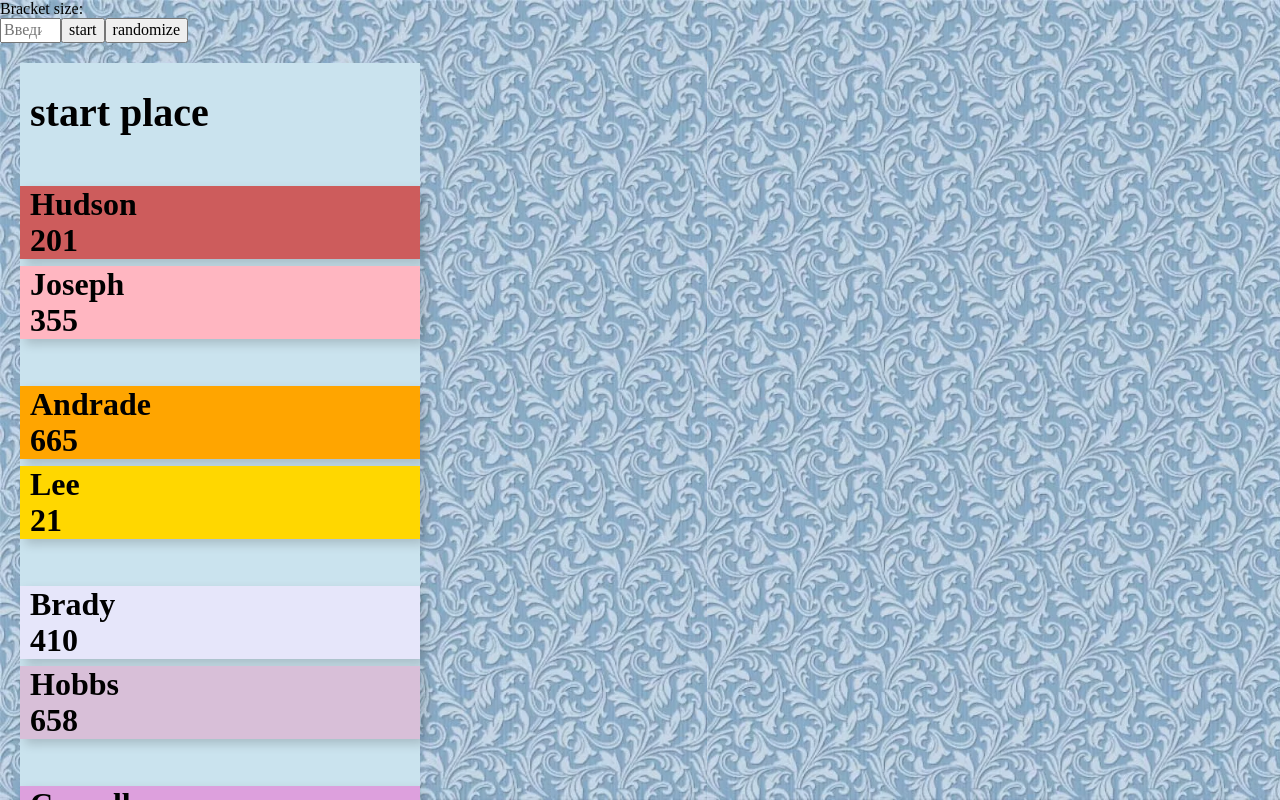
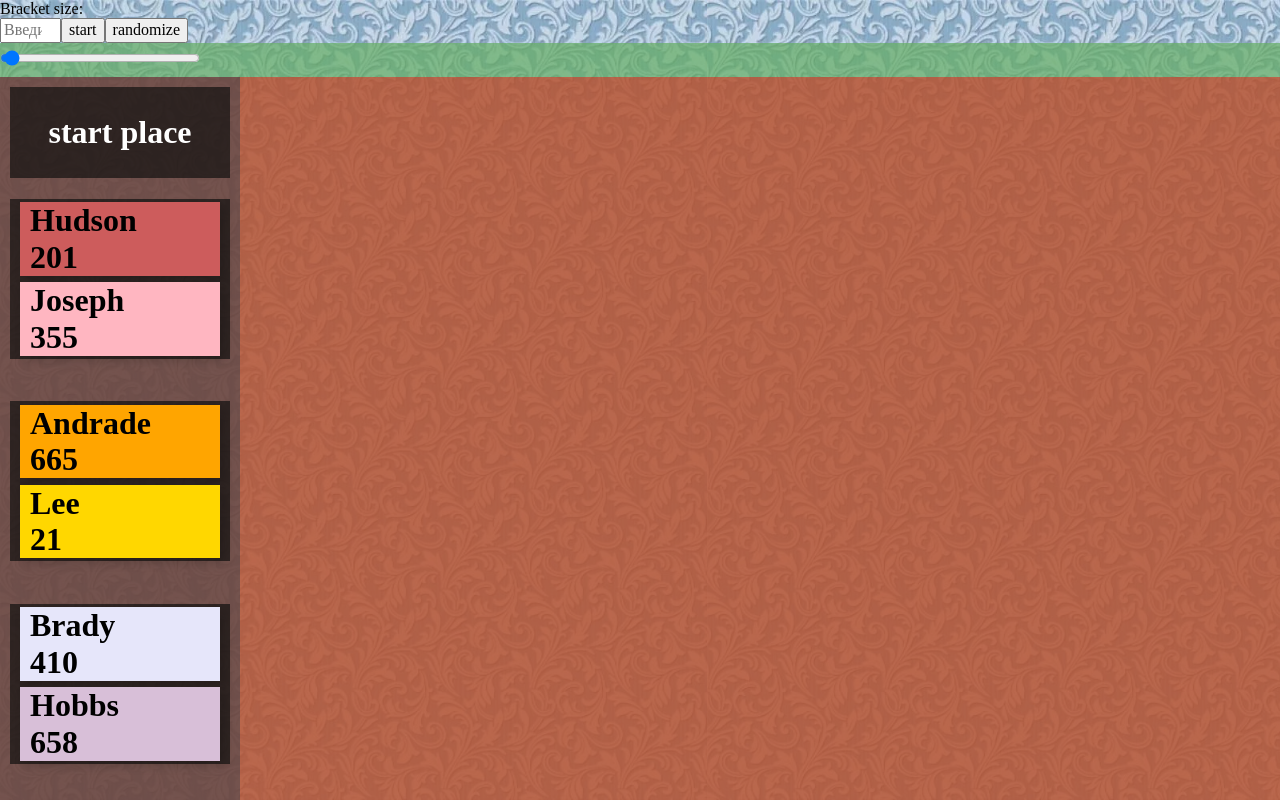
Before and after one commit to thewside/tournament-bracket, a React (Create React App) app: page / in a window 1280 px wide. Shown: the top 800 px of the page. Built offline with nearby package versions, Linux system fonts and the light colour scheme.

Commit message:
scale + pan update

```diff
--- a/src/App.scss
+++ b/src/App.scss
@@ -1,5 +1,10 @@
 html body .main{
     height: 100%;
+    width: 100%;
+    overflow: hidden;
+}
+.main {
+    z-index: 989;
 }
 body {
     background-image: url("./images/background.webp");
--- a/src/App.tsx
+++ b/src/App.tsx
@@ -85,13 +85,16 @@ export const App: React.FC = () => {
             result[i] = result[j]
             result[j] = t
         }
+        for(let i = 0; i < result.length; i++) {
+            result[i].position = i
+        }
+        console.log(result)
         return result as Array<Player>
     }
 
     const mixPlayers = (): void => {
         if(!players) return
         if(round && round > 1) return
-        console.log([...shuffle(players)])
         setPlayers(() => [...shuffle(players)])
     }
 
@@ -197,7 +200,7 @@ export const App: React.FC = () => {
         if(isNaN(dropPlayer)) return
 
         if (players.length > 0) {
-            setPlayers((prev: Array<Player> | null): any => {
+            setPlayers((prev: Array<Player> | null): Array<Player> | null => {
                 if(prev) {
                     const result = [...prev]
                     const temp = prev[dragPlayer]
@@ -229,16 +232,16 @@ export const App: React.FC = () => {
                     }
                     }}
             />
-             <button
-                onMouseDown={() => {
-                    if(round) return
-                    setRound(prev => prev ? prev + 1 : 1)
-                }}
+            <button
+               onMouseDown={() => {
+                   if(round) return
+                   setRound(prev => prev ? prev + 1 : 1)
+            }}
             >start</button>
             <button
                 onMouseDown={() => mixPlayers()}
             >randomize</button>
-            <HandlerPlayerContext.Provider value={{players: handlerPlayersState}} >
+            <HandlerPlayerContext.Provider value={{players: handlerPlayersState}}>
                 <PlayersBlock bracket={bracket}/>
             </HandlerPlayerContext.Provider>
         </div>
--- a/src/components/players-block/players-block.scss
+++ b/src/components/players-block/players-block.scss
@@ -1,4 +1,27 @@
+.main-block-container  {
+    background-color: rgba(104, 175, 104, 0.729);
+    height: 100%;
+    width: 100%;
+    overflow: hidden;
+    position: relative;
+    top: 0;
+    left: 0;
+}
+.block-container {
+    background-color: rgba(255, 0, 0, 0.448);
+    height: 100%;
+}
 .players-block {
-    padding: 10px;
+    position: absolute;
+    z-index: 995;
     display: flex;
+    background-color: rgba(19, 56, 79, 0.418);
+    cursor: grab;
 }
+
+.block-slider {
+    position: relative;
+    z-index: 996;
+    width: 200px;
+    height: 30px;
+}
--- a/src/components/players-block/players-block.tsx
+++ b/src/components/players-block/players-block.tsx
@@ -1,4 +1,5 @@
 import "./players-block.scss"
+import React, { useEffect, useRef, useState } from "react"
 import { PlayersBracket } from "../players-bracket/players-bracket"
 
 interface Player {
@@ -22,11 +23,23 @@ interface Main {
     bracket?: Bracket
 }
 
+
+
+interface Pos {
+    x?: number
+    y?: number
+    scale?: number
+    panning?: boolean
+    start?: {startX?: number, startY?: number}
+}
+
+let constProps = {
+    offsetTop: 0
+}
 export const PlayersBlock: React.FC<Main> = ({bracket}) => {
     const startBracket: Bracket | null = bracket?.children?.[0] || null
     const getBracketBlocks = () => {
         const result: Array<Bracket> | null = []
-
         let next: Bracket | null | undefined = startBracket
         let count = 0
 
@@ -54,11 +67,144 @@ export const PlayersBlock: React.FC<Main> = ({bracket}) => {
         return result
     }
 
+
+
+    const containerRef = useRef<HTMLInputElement | null>(null)
+    const [pos, setPos] = useState<Pos>({
+        x: 0,
+        y: 0,
+        scale: 1,
+        start: {
+            startX: 0,
+            startY: 0
+        }
+    })
+    let panning = false
+    const drag = (e: React.MouseEvent): void => {
+        if(e.button > 0) return
+        const clickTarget = e.target as HTMLElement
+        if(clickTarget.dataset.playerid) return
+        panning = true
+
+        const mainBlock = containerRef.current!
+        const properties = mainBlock.getBoundingClientRect()
+
+        if(constProps.offsetTop === 0) {
+            constProps = {
+                ...constProps,
+                    offsetTop: properties.top
+            }
+        }
+
+        // mouse coords witn shift left and top = 0, 0
+        const shiftX = e.clientX - properties.left
+        const shiftY = Math.floor(e.clientY - properties.top)
+
+        let posX = e.pageX - shiftX
+        let posY = e.pageY - shiftY
+
+        setPos(prev => ({
+            ...prev,
+                    ...prev.start,
+                        startX: posX,
+                        startY: posY
+        }))
+
+        const move = (e: MouseEvent): void => {
+            e.preventDefault()
+            if (!panning) return
+            posX = e.pageX - shiftX,
+            posY = e.pageY - shiftY
+            setPos(prev => ({
+                ...prev,
+                    x: posX,
+                    y: posY - constProps.offsetTop
+            }))
+        }
+
+        const drop = (): void => {
+            panning = false,
+            window.removeEventListener("mousemove", move)
+            window.removeEventListener("mouseup", drop)
+        }
+
+        window.addEventListener("mousemove", move)
+        window.addEventListener("mouseup", drop)
+    }
+
+    const sliderRef = useRef<HTMLInputElement | null>(null)
+    const onScroll = (e: React.WheelEvent) => {
+        const mainBlock = containerRef.current!
+        const properties = mainBlock.getBoundingClientRect()
+        if(constProps.offsetTop === 0) {
+            constProps = {
+                ...constProps,
+                    offsetTop: properties.top
+            }
+        }
+
+        const delta = e.deltaY * -0.001
+        const newScale = pos.scale! + delta
+        const ratio = 1 - newScale / pos.scale!
+        const newX = pos.x! + (e.clientX - pos.x!) * ratio
+        const newY = pos.y! + (e.clientY - pos.y! - containerRef.current!.offsetTop) * ratio
+
+        if(newScale < 0.4) {
+            return
+        }else if(newScale > 5) {
+            return
+        }
+        setPos(prev => ({
+            ...prev,
+                scale: newScale,
+                x: newX,
+                y: newY
+        }))
+        sliderRef.current!.valueAsNumber = newScale * 100
+    }
+
+    const sliderChange = (e: React.ChangeEvent<HTMLInputElement>) => {
+        setPos(prev => ({
+            ...prev,
+                scale: e.target.valueAsNumber / 100,
+        }))
+    }
+
     return (
-        <div className="players-block">
-            {getBracketBlocks()?.map((round, index) => {
-                return <PlayersBracket key={index} round={round} isFirst={index === 0 ? true : false}/>
-            })}
+        <div className="main-block-container">
+            <input type="range" min="40" max="500" step="1"
+                ref={sliderRef}
+                className="block-slider"
+                onChange={sliderChange}
+            />
+            <div className="block-container">
+                <div
+                    className="players-block"
+                    ref={containerRef}
+                    onWheelCapture={onScroll}
+                    onMouseDown={drag}
+                    style={{transformOrigin: "0 0", transform: `translate(${pos.x}px, ${pos.y}px) scale(${pos.scale})`}}
+                >
+                    {getBracketBlocks()?.map((round, index) => {
+                        return <PlayersBracket
+                            key={index}
+                            block={containerRef.current}
+                            round={round}
+                            isFirst={index === 0 ? true : false}
+                        />
+                    })}
+                </div>
+            </div>
+
         </div>
     )
 }
+
+    // const coords = containerRef.current?.getBoundingClientRect()
+
+    // const sliderChange = (e: React.ChangeEvent): void => {
+    //     const container = containerRef.current
+    //     if(!container) return
+    //     const value = (e.target as HTMLInputElement).valueAsNumber / 100
+    //     const coords = containerRef.current?.getBoundingClientRect()
+    // }
--- a/src/components/players-bracket/players-bracket.scss
+++ b/src/components/players-bracket/players-bracket.scss
@@ -1,50 +1,61 @@
-$playerWidth: 400px;
+$playerWidth: 220px;
 $playerHeight: 80px;
+$blockColor: rgba(0, 6, 6, 0.591);
 
 .bracket-stage{
     display: flex;
     flex-direction: column;
-    background-color: rgb(202, 227, 238);
-    width: $playerWidth;
+    height: auto;
+    width: 100%;
     margin: 10px;
 }
 .name {
-    font-size: 20px;
-    padding-left: 10px;
+    background-color: $blockColor;
+    color: rgb(255, 255, 255);
+    font-size: 1rem;
+    padding: 5px;
+    height: 100px;
+    text-align: center;
+    user-select: none;
 }
 
 .players{
+    width: $playerWidth;
     display: flex;
     flex-direction: column;
     justify-content: space-around;
+    user-select: none;
     height: 100%;
-    user-select: none;
 }
 .pair-player-container {
     height: $playerHeight;
     display: flex;
     flex-direction: column;
     justify-content: center;
+    padding: 10px;
+    background-color: $blockColor;
 }
 .pair {
-    width: $playerWidth;
+    width: 100%;
     height: 200px;
     display: flex;
     flex-direction: column;
     justify-content: center;
 }
 .player {
-    width: $playerWidth;
+    width: 100%;
     padding-left: 10px;
     box-shadow: 5px 5px 10px rgba(0, 0, 0, 0.173);
+    font-size: 2.0rem;
 }
 .player-drag {
+    width: $playerWidth;
     position: absolute;
     pointer-events: none;
+    z-index: 999;
     &:active {
         box-shadow: 5px 5px 10px rgba(0, 0, 0, 0.173);
     }
-    z-index: 999;
 }
 .lightened {
     cursor: pointer;
--- a/src/components/players-bracket/players-bracket.tsx
+++ b/src/components/players-bracket/players-bracket.tsx
@@ -24,11 +24,12 @@ interface Bracket {
 }
 
 interface Main {
-    round: Bracket | null
-    isFirst: boolean
+    block?: HTMLDivElement | null
+    round?: Bracket | null
+    isFirst?: boolean
 }
 
-export const PlayersBracket: React.FC<Main> = ({ round, isFirst}) => {
+export const PlayersBracket: React.FC<Main> = ({block, round, isFirst}) => {
     const value = useContext(HandlerPlayerContext)
     const playerHandler = value?.players
     const refPlayer = useRef<HTMLHeadingElement | null>(null)
@@ -36,7 +37,9 @@ export const PlayersBracket: React.FC<Main> = ({ round, isFirst}) => {
         height: 0,
         width: 0,
         left: 0,
-        top: 0
+        top: 0,
+        blockLeft: 0,
+        blockTop: 0
     }
 
     useEffect(() => {
@@ -49,7 +52,7 @@ export const PlayersBracket: React.FC<Main> = ({ round, isFirst}) => {
                 left: options.left
             }
         }
-    })
+    }, [])
 
     const drag = (e: React.MouseEvent, item: Pair): void => {
         if(e.button > 0) return
@@ -59,15 +62,20 @@ export const PlayersBracket: React.FC<Main> = ({ round, isFirst}) => {
 
         const clickTarget = e.target as HTMLElement
         const options = clickTarget.getBoundingClientRect()
+        const blockProperties = block!.getBoundingClientRect()
+
         properties = {
             ...properties,
-            top: options.top
+            top: options.top,
+            blockLeft: blockProperties.left,
+            blockTop: blockProperties.top
         }
+
         const color = clickTarget.style.backgroundColor
-
         const dragPlayer = Number(clickTarget.dataset.playerid)
         const shiftX = e.clientX - properties.left
-        const shiftY = e.clientY - properties.top
+        const shiftY = Math.floor(e.clientY - properties.top)
+
         let posX = e.pageX - shiftX - clickTarget.offsetLeft
         let posY = e.pageY - shiftY - clickTarget.offsetTop
 
@@ -77,14 +85,34 @@ export const PlayersBracket: React.FC<Main> = ({ round, isFirst}) => {
         const setPosition = (x: number, y: number): void => {
             clickTarget.style.transform = `translate(${x}px, ${y}px)`
         }
+        setPosition(posX, posY)
 
-
-        setPosition(posX, posY)
+        const pageHeight = document.documentElement.clientHeight
+        const scrollHeight = Math.max(
+            document.body.scrollHeight, document.documentElement.scrollHeight,
+            document.body.offsetHeight, document.documentElement.offsetHeight,
+            document.body.clientHeight, document.documentElement.clientHeight
+        )
 
         const move = (e: MouseEvent): void => {
             posX = e.pageX - shiftX - clickTarget.offsetLeft
             posY = e.pageY - shiftY - clickTarget.offsetTop
             setPosition(posX, posY)
+            const scrollValue = 120
+            if(e.clientY - properties.height / 2 <= 0) {
+                // window.scrollTo({
+                //     top: window.pageYOffset - scrollValue,
+                //     behavior: "smooth"
+                // })
+                console.log(-1)
+            }
+            if(e.clientY + properties.height / 2 >= pageHeight) {
+                // window.scrollTo({
+                //     top: e.clientY + properties.height / 2 + window.pageYOffset > scrollHeight ? window.pageYOffset : window.pageYOffset + scrollValue,
+                //     behavior: "smooth"
+                // })
+                console.log(0)
+            }
         }
 
         const over = (e: MouseEvent): void => {
@@ -99,27 +127,19 @@ export const PlayersBracket: React.FC<Main> = ({ round, isFirst}) => {
             target.classList!.remove("lightened")
         }
 
-        const scroll = () => {
-            setPosition(
-                window.pageXOffset,
-                window.pageYOffset
-            )
-        }
-
         const drop = (e: MouseEvent): void => {
             window.removeEventListener("mouseover", over)
             window.removeEventListener("mouseout", out)
             window.removeEventListener("mousemove", move)
             window.removeEventListener("mouseup", drop)
-            window.removeEventListener("scroll", scroll)
-
-            const target = e.target as HTMLElement
-            const dropPlayer = Number(target.dataset.playerid)
             clickTarget.classList!.remove("player-drag")
             clickTarget.classList!.remove("lightened")
             clickTarget.style!.transform = `translate(${0}px, ${0}px)`
             clickTarget.style.backgroundColor = color
 
+            const target = e.target as HTMLElement
+            if(!target.dataset) return
+            const dropPlayer = Number(target.dataset.playerid)
             if(isFirst) playerHandler!(dragPlayer, dropPlayer)
             if(target.classList) {
                 target.classList!.remove("lightened")
@@ -130,7 +150,6 @@ export const PlayersBracket: React.FC<Main> = ({ round, isFirst}) => {
         window.addEventListener("mouseout", out)
         window.addEventListener("mousemove", move)
         window.addEventListener("mouseup", drop)
-        window.addEventListener("scroll", scroll)
     }
 
     return (
@@ -200,17 +219,16 @@ export const PlayersBracket: React.FC<Main> = ({ round, isFirst}) => {
     // })
 
 
-                       {/* {!isFirst ?<div>
-                            <svg height="210">
-                                <line x1="0" y1="0" x2="100" y2="0" style={{
-                                    stroke: "rgb(255,255,255)",
-                                    strokeWidth: "20px"
-                                }} />
-                            </svg>
-                            <svg height="210">
-                                <line x1="0" y1="0" x2="100" y2="0" style={{
-                                    stroke: "rgb(255,255,255)",
-                                    strokeWidth: "20px"
-                                }} />
-                            </svg>
-                        </div> : null} */}
+                        // {!isFirst ?<div>
+                        //     <svg height="210">
+                        //         <line x1="0" y1="0" x2="100" y2="0" style={{
+                        //             stroke: "rgb(255,255,255)",
+                        //             strokeWidth: "20px"
+                        //         }} />
+                        //     </svg>
+                        //     <svg height="210">
+                        //         <line x1="0" y1="0" x2="100" y2="0" style={{
+                        //             stroke: "rgb(255,255,255)",
+                        //             strokeWidth: "20px"
+                        //         }} />
+                        //    </svg>}
--- a/src/utils/random.tsx
+++ b/src/utils/random.tsx
@@ -1 +1 @@
-export const random = (min: number = 1, max: number): number => Math.floor(Math.random()  * (max - min) + min)
+export const random = (min = 1, max: number): number => Math.floor(Math.random() * (max - min) + min)
```
Also changed, not shown: .eslintrc.json.
